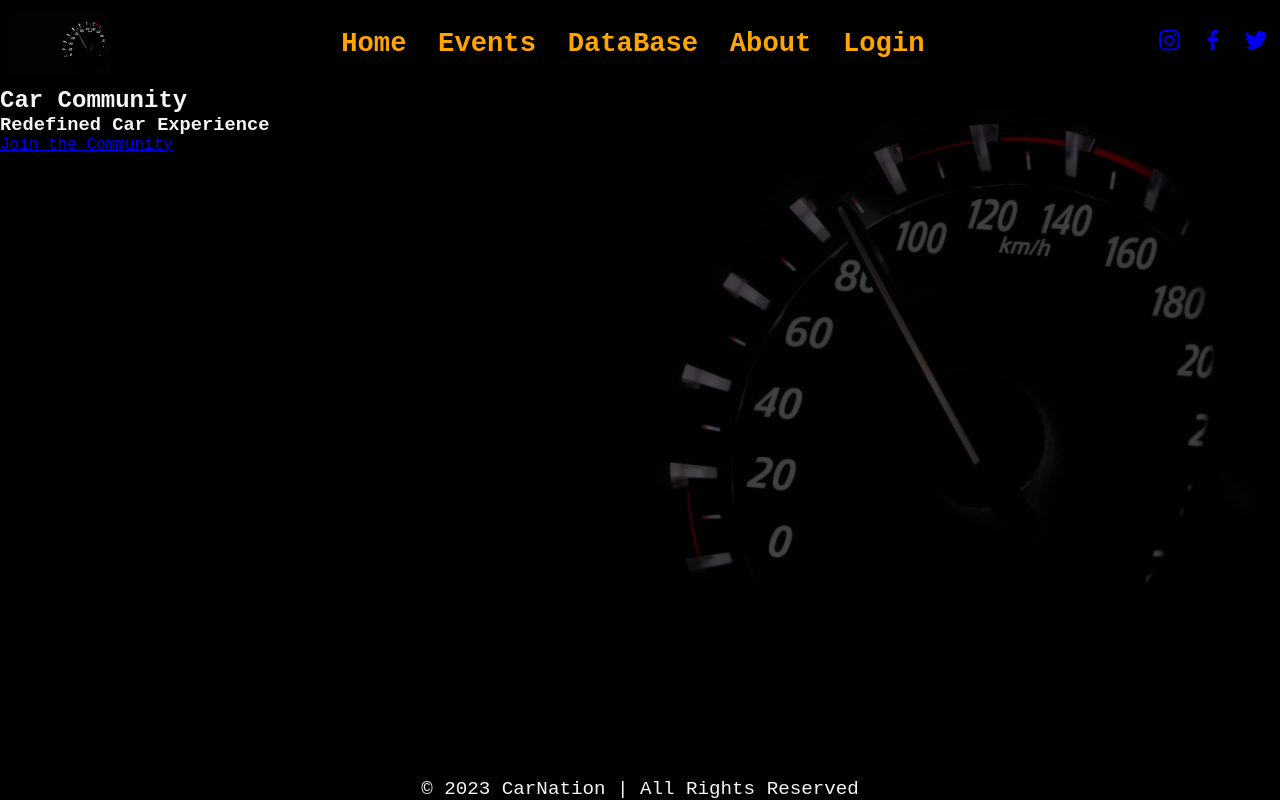
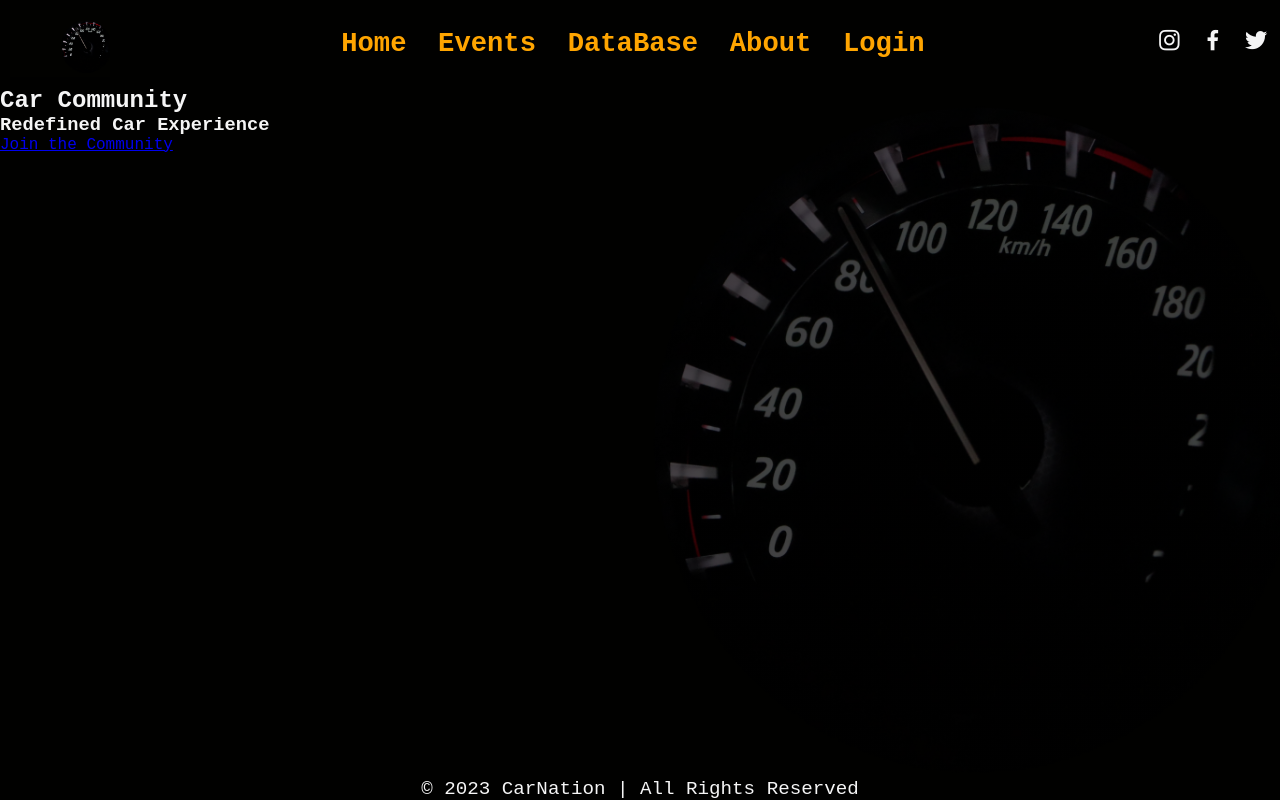
Before and after one commit to Magwar/CarNatio, a plain HTML site: page index.html in a window 1280 px wide. Drawn offline with nearby package versions, Linux system fonts and the light colour scheme; files whose address does not match are found by name.

Commit message:
Added some Css for the added context of the main section

```diff
--- a/style.css
+++ b/style.css
@@ -15,6 +15,7 @@
     background-position: center;
 }
 header{
+    /* Check on the position element to understand what fits best even in scrolling */
     position: sticky;
     top: 0;
     left: 0;
@@ -42,9 +43,17 @@ header{
 .socials{
     font-size: 1.7rem;
 }
+.socials a{
+    color: whitesmoke;
+}
 .homes{
     color: whitesmoke;
 }
+
+
+
+
+
 .footer{
     margin-top: auto;
     color: whitesmoke;
```
